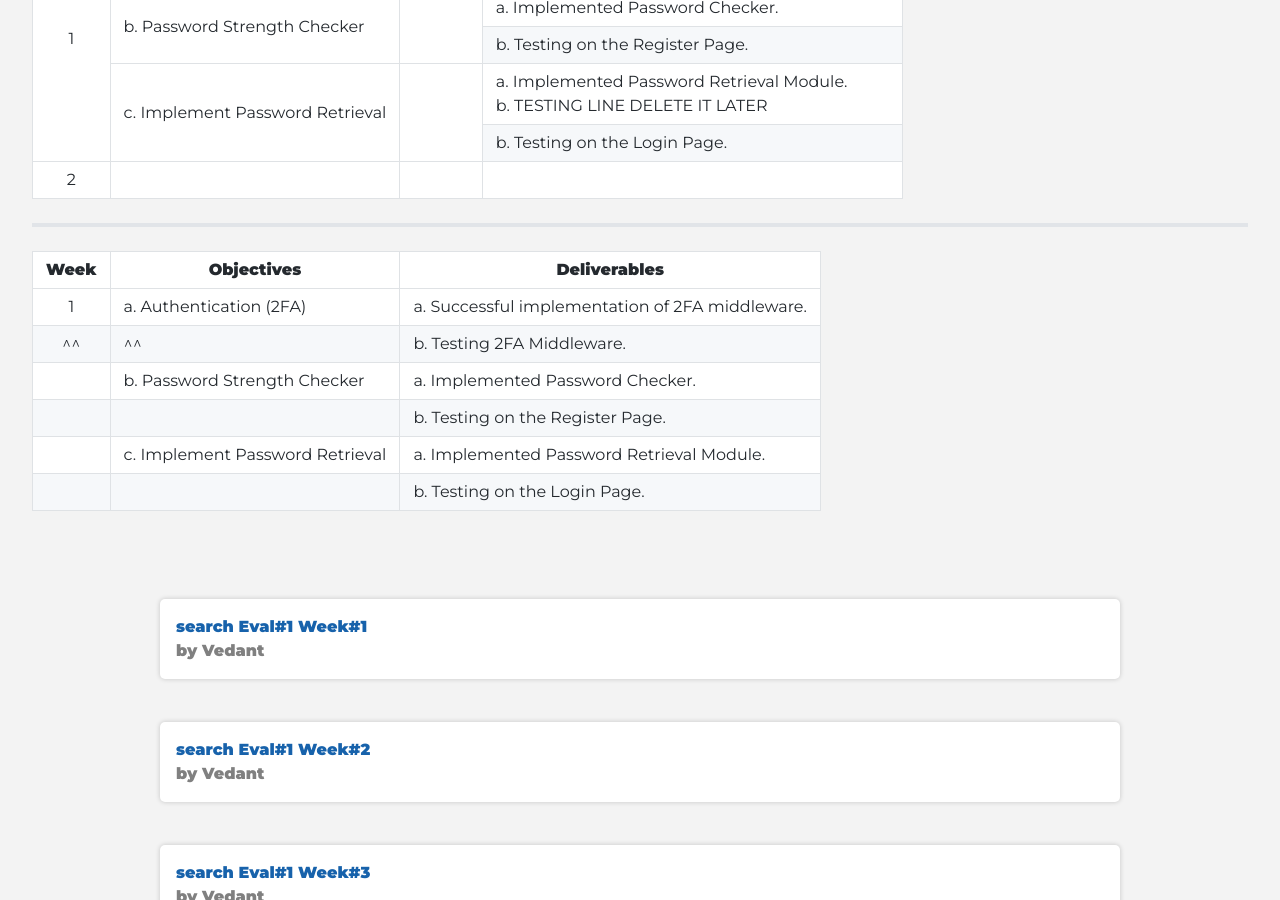
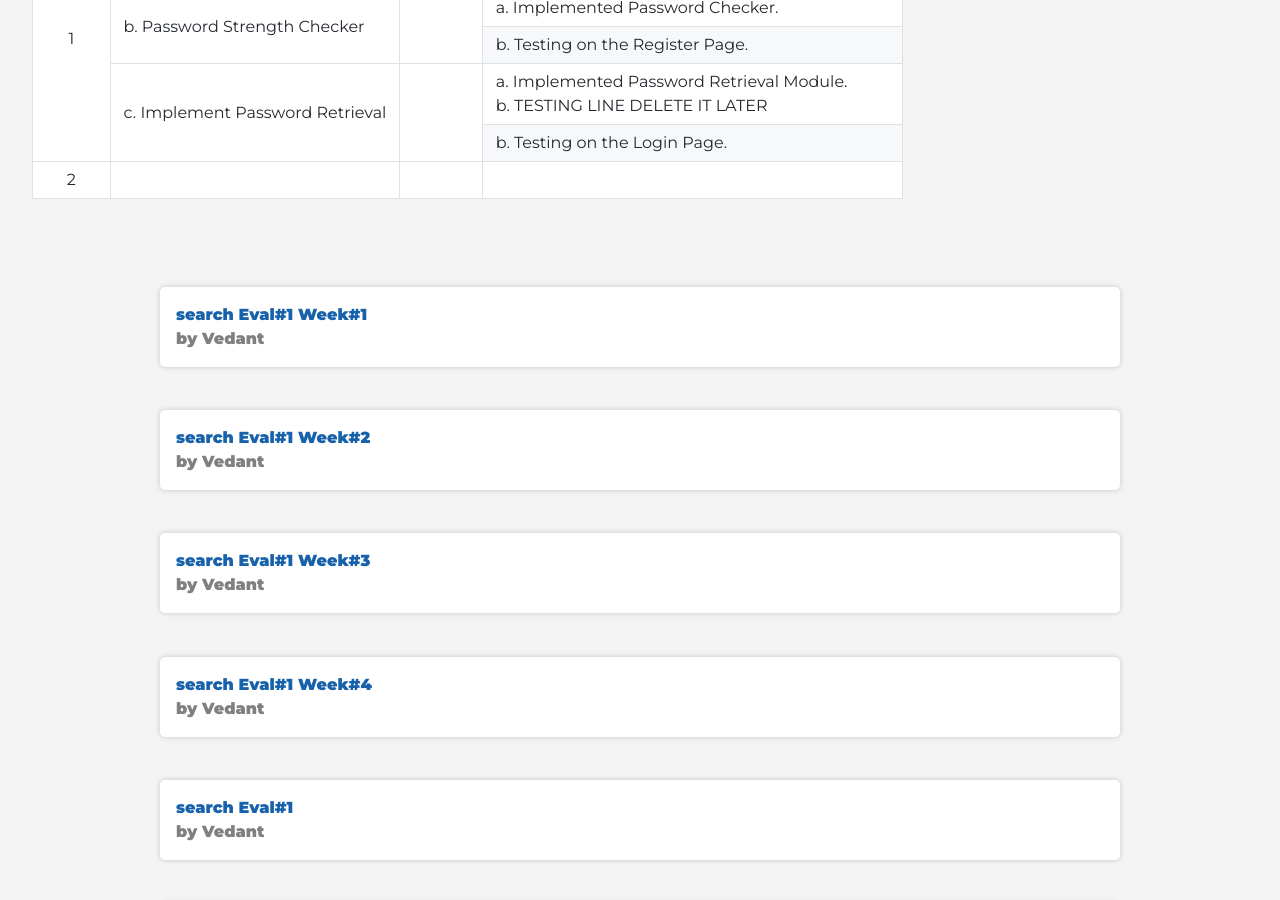
Before and after one commit to cdli-gh/blog, a Jekyll site: the page built from _blog/gsoc20/search/index.md, in a window 1280 px wide and 900 px high, scrolled down 2460 px. Built offline with Jekyll 4.4.1, drawn with Linux system fonts in a browser that asks for light colours; emoji names are drawn with the system emoji font; Markdown is read by kramdown in place of the engine named in the settings.

Commit message:
table test

```diff
--- a/_blog/gsoc20/search/index.md
+++ b/_blog/gsoc20/search/index.md
@@ -253,13 +253,3 @@ Objectives are separated in two categories: essential and additional, they are a
         <td></td>
     </tr>
 </table>
----------------------------
-
-| Week  |Objectives |Deliverables |
-|:---:|---|---|
-| 1 | a. Authentication (2FA) | a. Successful implementation of 2FA middleware. |
-| ^^ | ^^ | b. Testing 2FA Middleware. |
-| | b. Password Strength Checker  | a. Implemented Password Checker. |
-| |                               | b. Testing on the Register Page. |
-| | c. Implement Password Retrieval | a. Implemented Password Retrieval Module. |
-| |                                 | b. Testing on the Login Page. |
```
